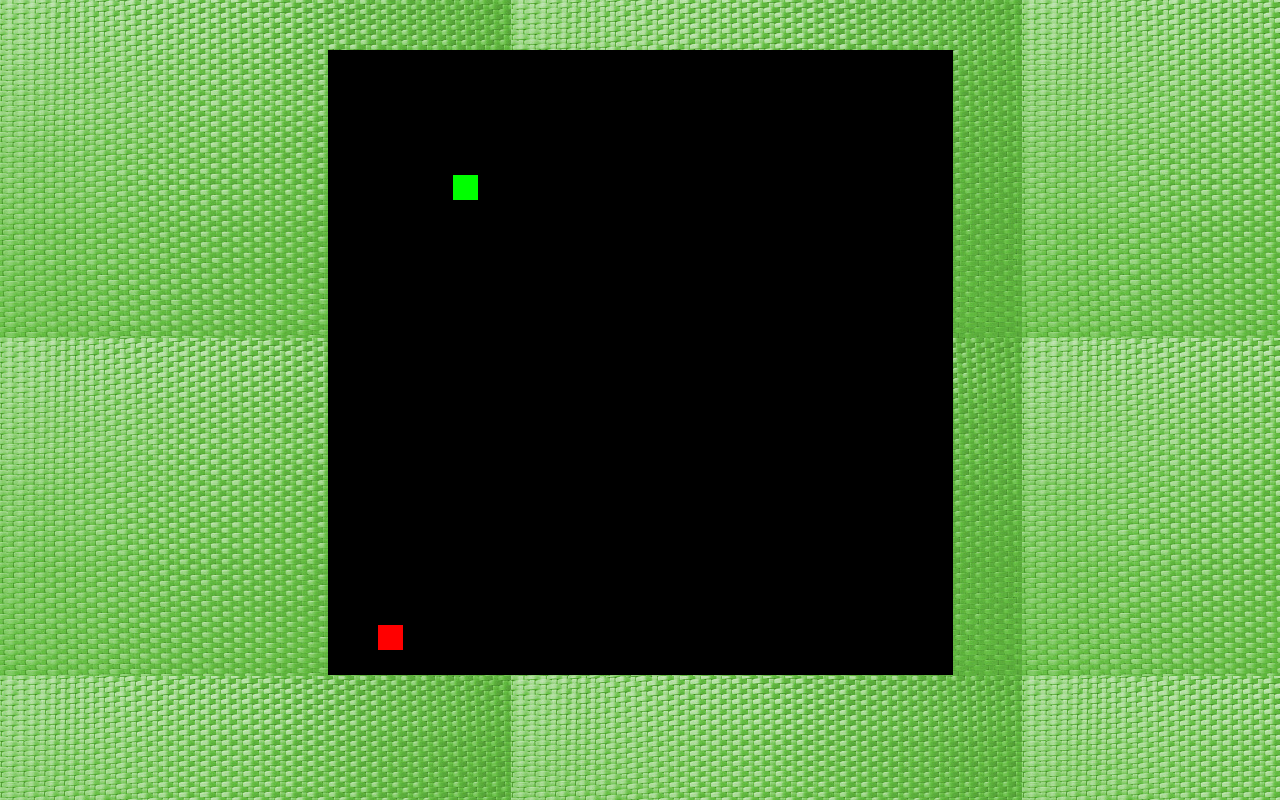
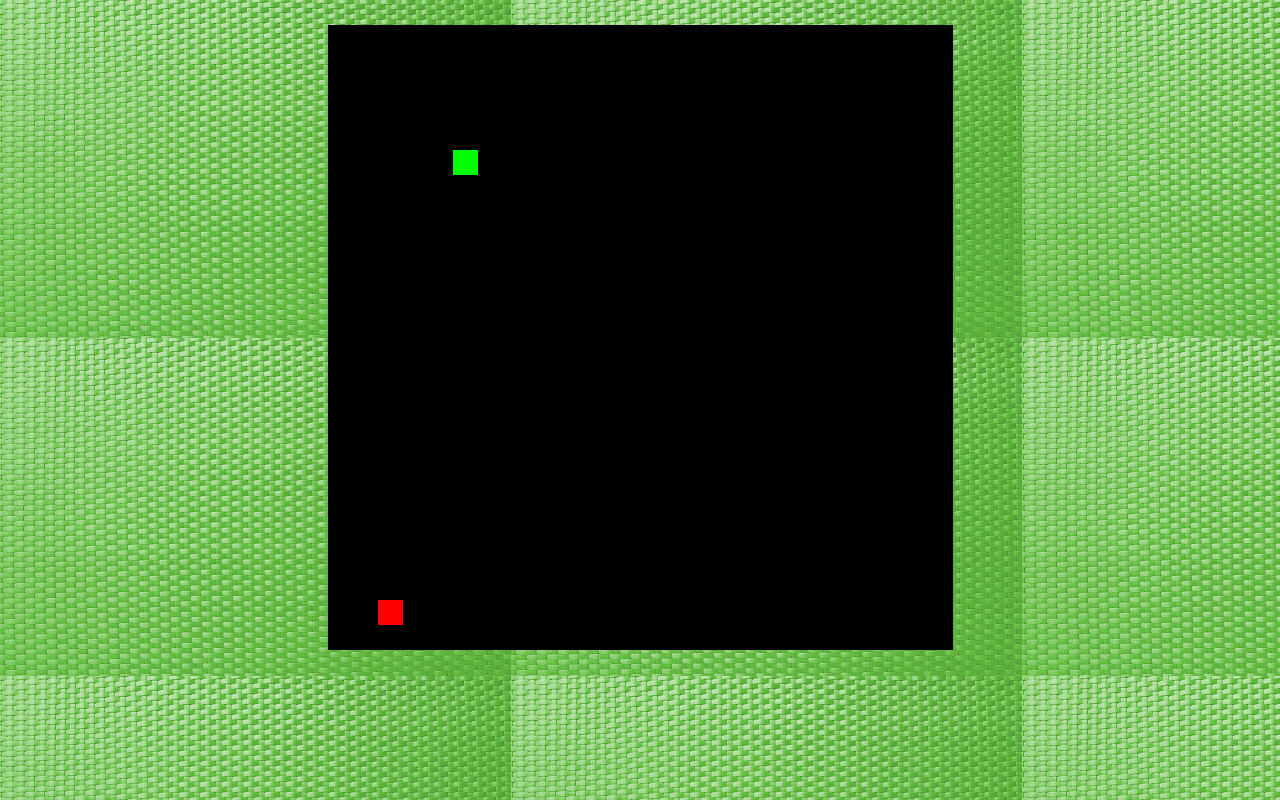
Before and after one commit to IdrizMirenaa/IdrizMirenaa.github.io, a plain HTML site: page snakegame.html in a window 1280 px wide. Drawn offline with Linux system fonts and the light colour scheme.

Commit message:
Update snake.css

```diff
--- a/style/snake.css
+++ b/style/snake.css
@@ -1,5 +1,5 @@
 body {
     font-family: 'Courier New', Courier, monospace;
     text-align: center;
-    margin-top: 50px;
+    margin-top: 25px;
 }
```
